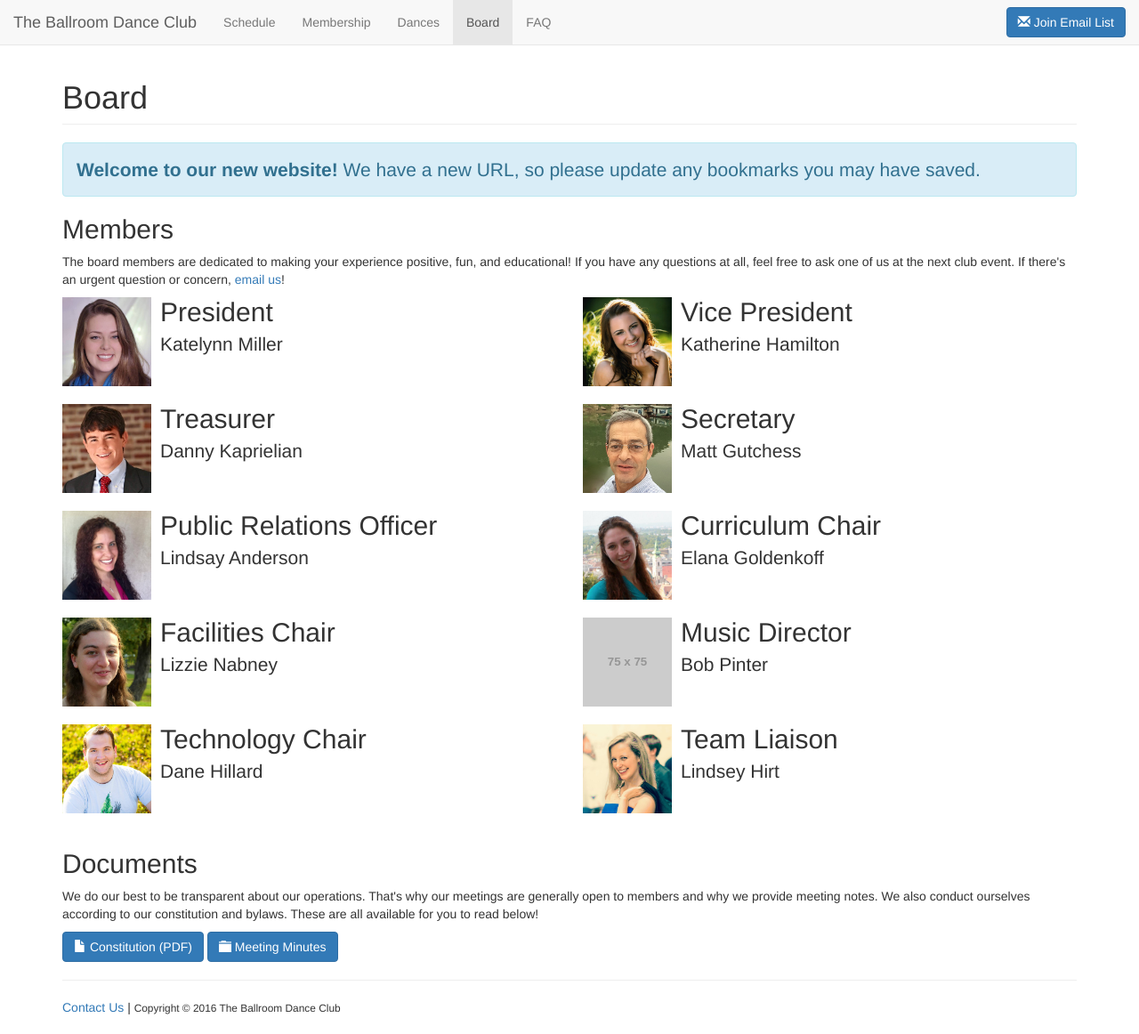
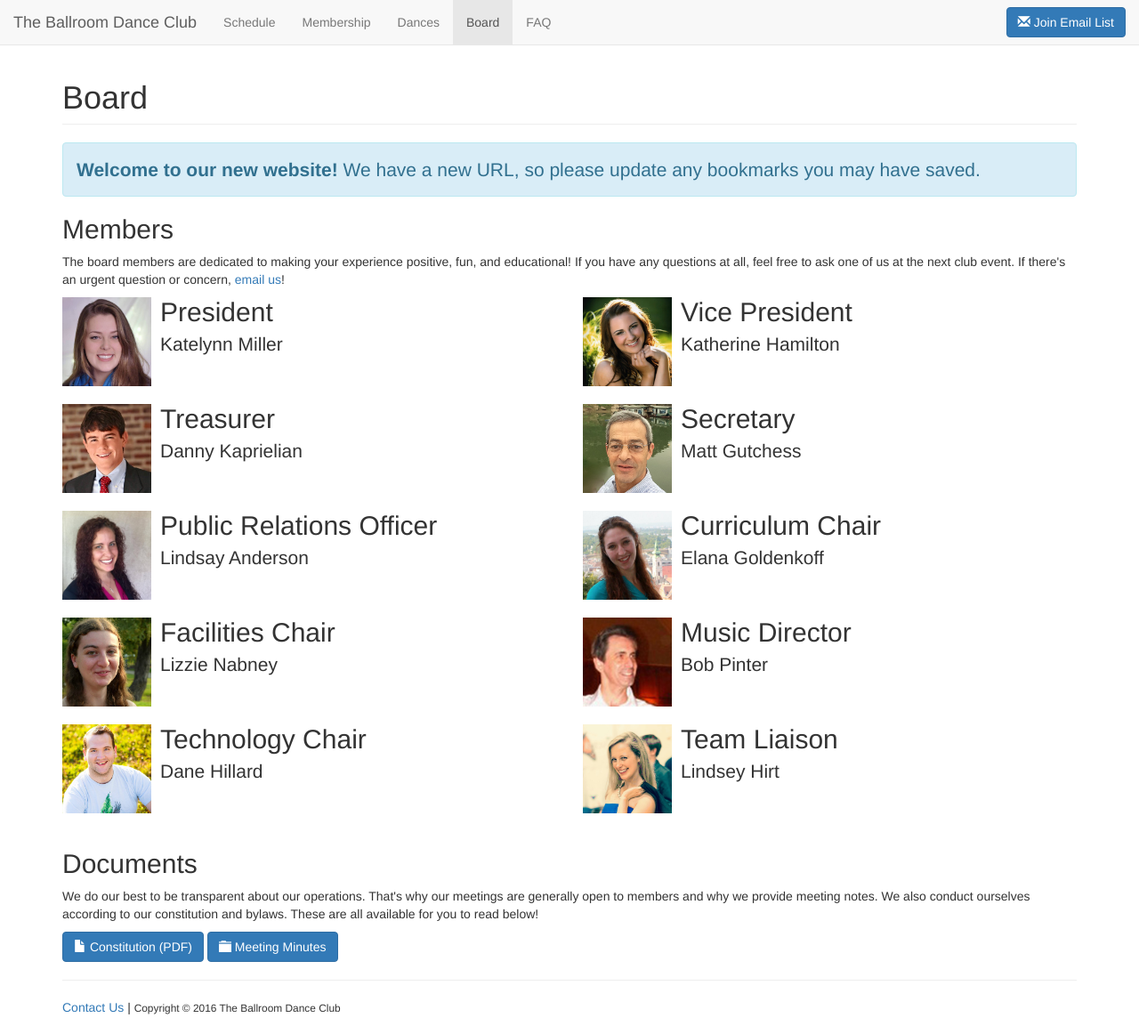
Before and after one commit to ballroom-dance-club/ballroom-dance-club.github.io, a Jekyll site: the page built from board.html, in a window 1280 px wide and 1162 px high. Shown: the whole window at 89% size. Built offline with Jekyll 4.4.1, drawn with Linux system fonts in a browser that asks for light colours; nearby versions of some CDN libraries.

Commit message:
Add picture of Music Director

```diff
--- a/_data/board.yml
+++ b/_data/board.yml
@@ -21,6 +21,7 @@
   image_filename: Lizzie-Nabney-Facilities-Chair.jpg
 - position: Music Director
   person: Bob Pinter
+  image_filename: Bob-Pinter-Music-Director.jpg
 - position: Technology Chair
   person: Dane Hillard
   image_filename: Dane-Hillard-Technology-Chair.jpg
```
Also changed, not shown: images/board/Bob-Pinter-Music-Director.jpg (added).
